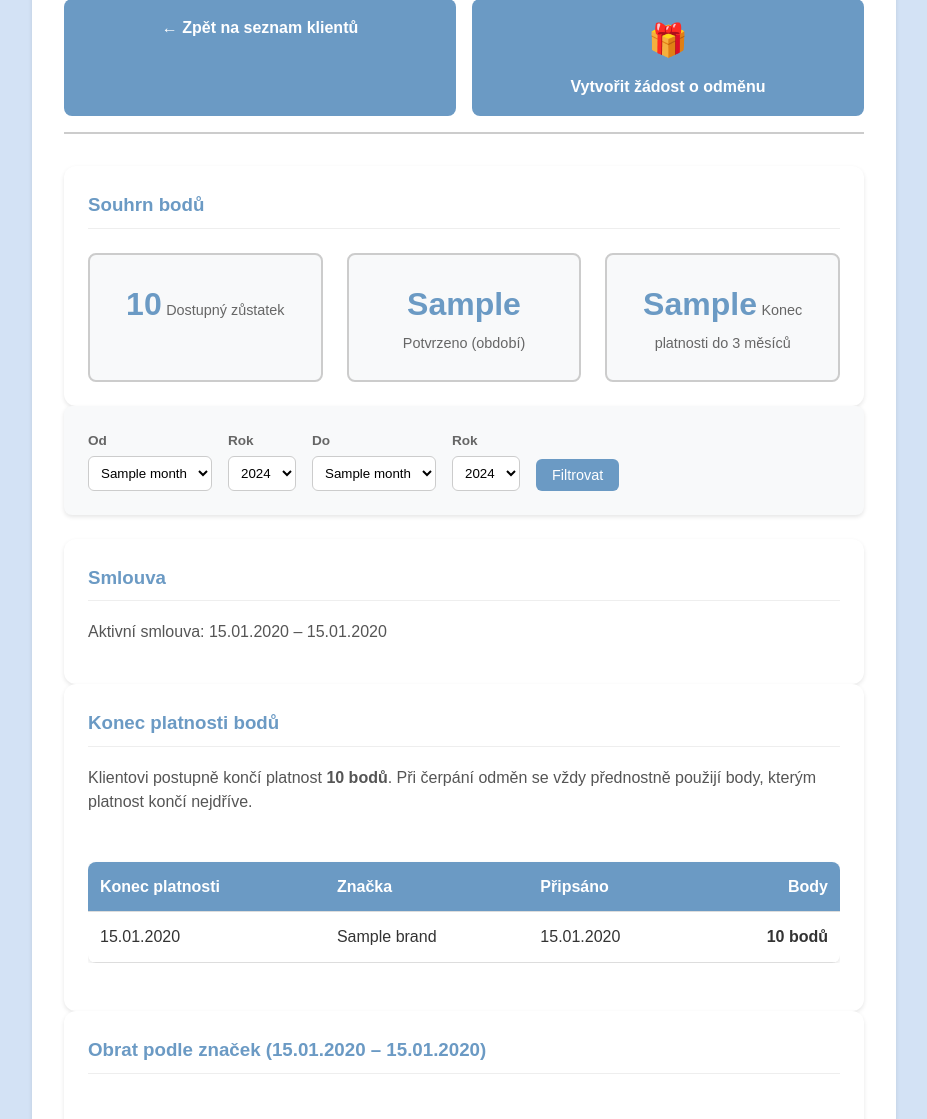
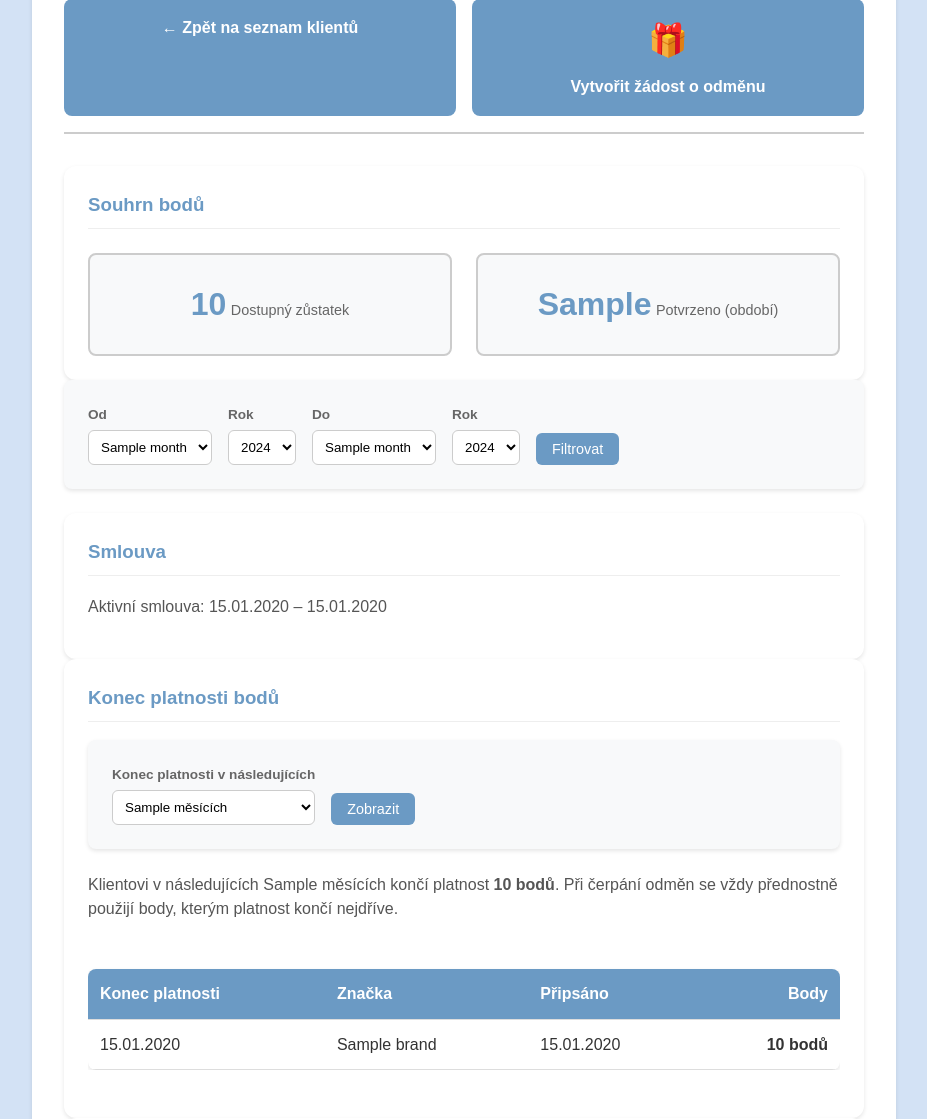
Before and after one commit to fajlajpi/bonus, a Django app: template pa_bonus/templates/sales_rep/client_detail.html in a window 1280 px wide. Shown: the part 364-1483 px from the top of the page, without its empty margins (176-1103 px from the left). Run offline with Django 5.2, Linux system fonts and the light colour scheme; the template is opened without the code that fills it: most values are stand-ins (such as "Sample title", 1, 10 or a date in 2020).

Commit message:
Added: Configurable horizon for Sales Rep client point-validity view
Reps can now choose how far ahead to look at a client's expiring points via a
3/6/9/12-month dropdown (default 3, matching the client's own view). Both the
listed credits and the section total are bounded by the chosen horizon.

- expiration_schedule() gains an optional horizon_months filter.
- Client-detail expiration section: horizon dropdown (auto-submit), text updated
  to "v následujících N měsících", redundant 3-month stat card removed. The
  horizon and turnover-period filters preserve each other via hidden fields.
- Test for the horizon window boundaries.

Co-Authored-By: Claude Opus 4.8 <noreply@anthropic.com>

```diff
--- a/pa_bonus/templates/sales_rep/client_detail.html
+++ b/pa_bonus/templates/sales_rep/client_detail.html
@@ -35,16 +35,13 @@
         <span class="stat-value">{{ point_totals.period_confirmed }}</span>
         <span class="stat-label">Potvrzeno (období)</span>
       </div>
-      <div class="stat-card">
-        <span class="stat-value">{{ expiring_soon }}</span>
-        <span class="stat-label">Konec platnosti do 3 měsíců</span>
-      </div>
     </div>
   </div>
 
   <!-- Date Filter -->
   <div class="filter-bar">
     <form method="get">
+      <input type="hidden" name="expiry_months" value="{{ expiry_months }}">
       <div class="filter-row">
         <div class="filter-group">
           <label for="month_from">Od</label>
@@ -102,9 +99,33 @@
   <!-- Upcoming end-of-validity -->
   <div class="dashboard-section">
     <h3>Konec platnosti bodů</h3>
+
+    <div class="filter-bar">
+      <form method="get">
+        <input type="hidden" name="year_from" value="{{ year_from }}">
+        <input type="hidden" name="month_from" value="{{ month_from }}">
+        <input type="hidden" name="year_to" value="{{ year_to }}">
+        <input type="hidden" name="month_to" value="{{ month_to }}">
+        <div class="filter-row">
+          <div class="filter-group">
+            <label for="expiry_months">Konec platnosti v následujících</label>
+            <select name="expiry_months" id="expiry_months" onchange="this.form.submit()">
+              {% for m in expiry_choices %}
+                <option value="{{ m }}" {% if expiry_months == m %}selected{% endif %}>{{ m }} měsících</option>
+              {% endfor %}
+            </select>
+          </div>
+          <div class="filter-group">
+            <button type="submit" class="btn-filter">Zobrazit</button>
+          </div>
+        </div>
+      </form>
+    </div>
+
     {% if expiration_schedule %}
-    <p>Klientovi postupně končí platnost <strong>{{ expiration_total }} bodů</strong>.
-      Při čerpání odměn se vždy přednostně použijí body, kterým platnost končí nejdříve.</p>
+    <p>Klientovi v následujících {{ expiry_months }} měsících končí platnost
+      <strong>{{ expiration_total }} bodů</strong>. Při čerpání odměn se vždy
+      přednostně použijí body, kterým platnost končí nejdříve.</p>
     <div class="table-container">
       <table class="transactions-table">
         <thead>
@@ -128,7 +149,7 @@
       </table>
     </div>
     {% else %}
-    <p>Klientovi aktuálně nekončí platnost žádných bodů.</p>
+    <p>Klientovi v následujících {{ expiry_months }} měsících nekončí platnost žádných bodů.</p>
     {% endif %}
   </div>
 
```
Also changed, not shown: pa_bonus/services/points.py (+15 -4 lines), pa_bonus/tests/test_points.py (+15 -0 lines), pa_bonus/views/views_salesreps.py (+14 -6 lines).
